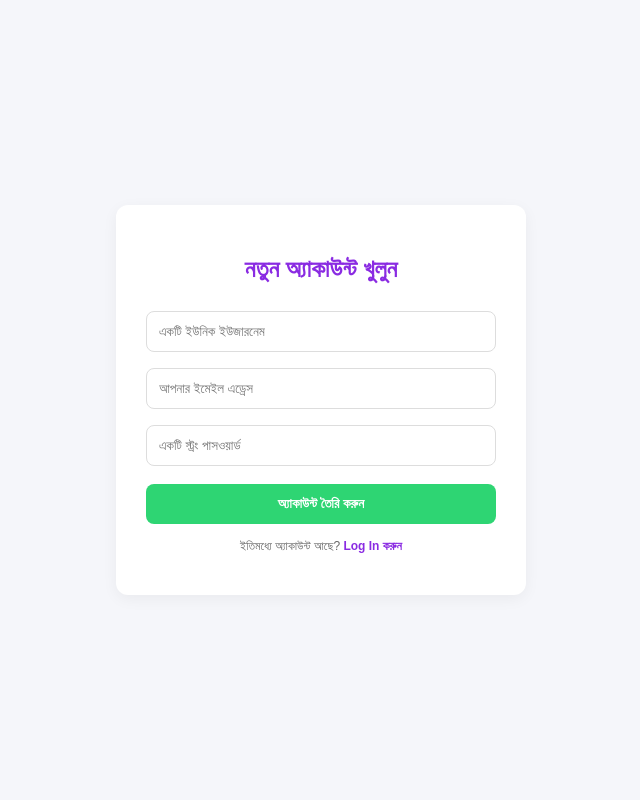
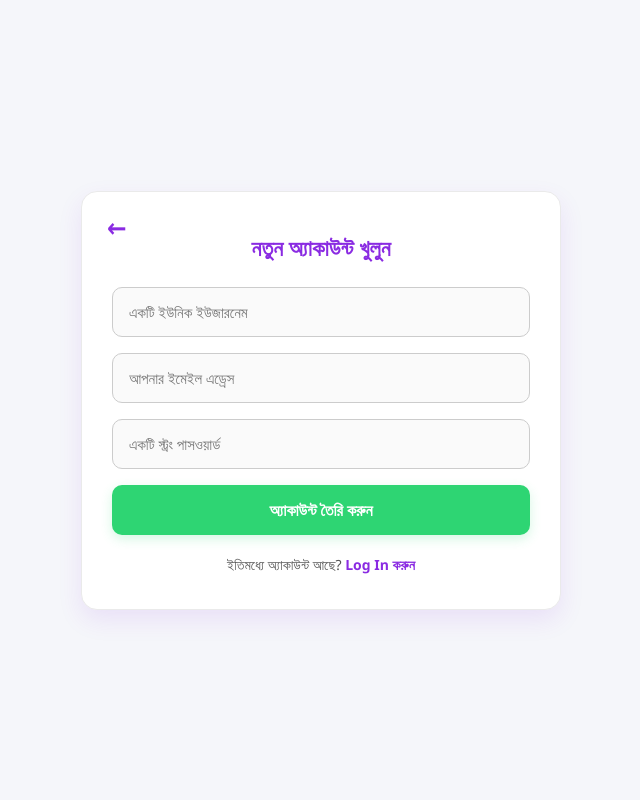
Before and after one commit to sheikhsaju2474-png/ff-topup-store, a Flask app: page /register in a window 1280 px wide. Shown: the whole page, without its empty margins (319-959 px from the left). Run offline with Flask 3, Linux system fonts and the light colour scheme.

Commit message:
Update signup.html

```diff
--- a/templates/signup.html
+++ b/templates/signup.html
@@ -1,30 +1,53 @@
 <!DOCTYPE html>
-<html lang="en">
+<html lang="bn">
 <head>
-    <meta charset="UTF-8"><title>Sign Up - SHEIKH TOPUP</title>
+    <meta charset="UTF-8">
+    <meta name="viewport" content="width=device-width, initial-scale=1.0">
+    <title>নতুন অ্যাকাউন্ট তৈরি করুন - SHEIKH TOPUP</title>
     <style>
-        body { font-family: Arial, sans-serif; background: #f5f6fa; display: flex; justify-content: center; align-items: center; height: 100vh; margin: 0; }
-        .box { background: white; padding: 30px; border-radius: 12px; box-shadow: 0 4px 15px rgba(0,0,0,0.05); width: 100%; max-width: 350px; }
-        h2 { text-align: center; color: #8a2be2; margin-bottom: 20px; }
-        input { width: 100%; padding: 12px; margin: 8px 0; border: 1px solid #ddd; border-radius: 8px; box-sizing: border-box; }
-        button { width: 100%; padding: 12px; background: #2ed573; color: white; border: none; border-radius: 8px; font-weight: bold; cursor: pointer; margin-top: 10px; }
-        p { font-size: 12px; text-align: center; color: #666; margin-top: 15px; }
-        a { color: #8a2be2; text-decoration: none; font-weight: bold; }
+        * { margin: 0; padding: 0; box-sizing: border-box; font-family: 'Segoe UI', Tahoma, Geneva, Verdana, sans-serif; }
+        body { background-color: #f5f6fa; display: flex; justify-content: center; align-items: center; min-height: 100vh; padding: 20px; }
+
+        /* 🎯 ফর্মের মেইন বক্সটি বড় করা হয়েছে (max-width: 480px এবং প্যাডিং বাড়ানো হয়েছে) */
+        .auth-card { background: white; padding: 35px 30px; border-radius: 16px; box-shadow: 0 10px 25px rgba(138, 43, 226, 0.1); width: 100%; max-width: 480px; position: relative; border: 1px solid #eaeaea; }
+
+        /* 🔙 ব্যাক বাটন */
+        .back-to-home { position: absolute; top: 22px; left: 25px; font-size: 26px; text-decoration: none; color: #8a2be2; font-weight: bold; line-height: 1; transition: 0.2s; }
+        .back-to-home:hover { transform: translateX(-3px); }
+
+        /* টাইটেল বড় করা হয়েছে */
+        .auth-title { text-align: center; margin-bottom: 25px; font-size: 22px; font-weight: bold; color: #8a2be2; margin-top: 5px; }
+
+        /* 🎯 ইনপুট বক্সগুলো বড় এবং ফন্ট সাইজ উন্নত করা হয়েছে */
+        .input-box { width: 100%; padding: 14px 16px; border: 1px solid #ccc; border-radius: 10px; margin-bottom: 16px; font-size: 15px; outline: none; transition: 0.2s; background: #fafafa; }
+        .input-box:focus { border-color: #8a2be2; background: #fff; box-shadow: 0 0 0 3px rgba(138, 43, 226, 0.15); }
+
+        /* বাটন বড় ও প্রিমিয়াম করা হয়েছে */
+        .submit-btn { width: 100%; background: #2ed573; color: white; border: none; padding: 14px; border-radius: 10px; font-size: 16px; font-weight: bold; cursor: pointer; transition: 0.2s; box-shadow: 0 4px 12px rgba(46, 213, 115, 0.2); }
+        .submit-btn:hover { background: #26b962; transform: translateY(-1px); }
+
+        .switch-text { text-align: center; margin-top: 20px; font-size: 14px; color: #555; }
+        .switch-text a { color: #8a2be2; text-decoration: none; font-weight: bold; }
+        .switch-text a:hover { text-decoration: underline; }
     </style>
 </head>
 <body>
-    <div class="box">
-        <h2>নতুন অ্যাকাউন্ট খুলুন</h2>
-        {% with messages = get_flashed_messages() %}
-          {% if messages %}{% for m in messages %}<p style="color:red; font-weight:bold;">{{ m }}</p>{% endfor %}{% endif %}
-        {% endwith %}
+
+    <div class="auth-card">
+        <a href="/" class="back-to-home">←</a>
+        <div class="auth-title">নতুন অ্যাকাউন্ট খুলুন</div>
+
         <form action="/register" method="POST">
-            <input type="text" name="username" placeholder="একটি ইউনিক ইউজারনেম" required>
-            <input type="email" name="email" placeholder="আপনার ইমেইল এড্রেস" required>
-            <input type="password" name="password" placeholder="একটি স্ট্রং পাসওয়ার্ড" required>
-            <button type="submit">অ্যাকাউন্ট তৈরি করুন</button>
+            <input type="text" name="username" class="input-box" placeholder="একটি ইউনিক ইউজারনেম" required>
+            <input type="email" name="email" class="input-box" placeholder="আপনার ইমেইল এড্রেস" required>
+            <input type="password" name="password" class="input-box" placeholder="একটি স্ট্রং পাসওয়ার্ড" required>
+            <button type="submit" class="submit-btn">অ্যাকাউন্ট তৈরি করুন</button>
         </form>
-        <p>ইতিমধ্যে অ্যাকাউন্ট আছে? <a href="/login">Log In করুন</a></p>
+
+        <div class="switch-text">
+            ইতিমধ্যে অ্যাকাউন্ট আছে? <a href="/login">Log In করুন</a>
+        </div>
     </div>
+
 </body>
 </html>
```
